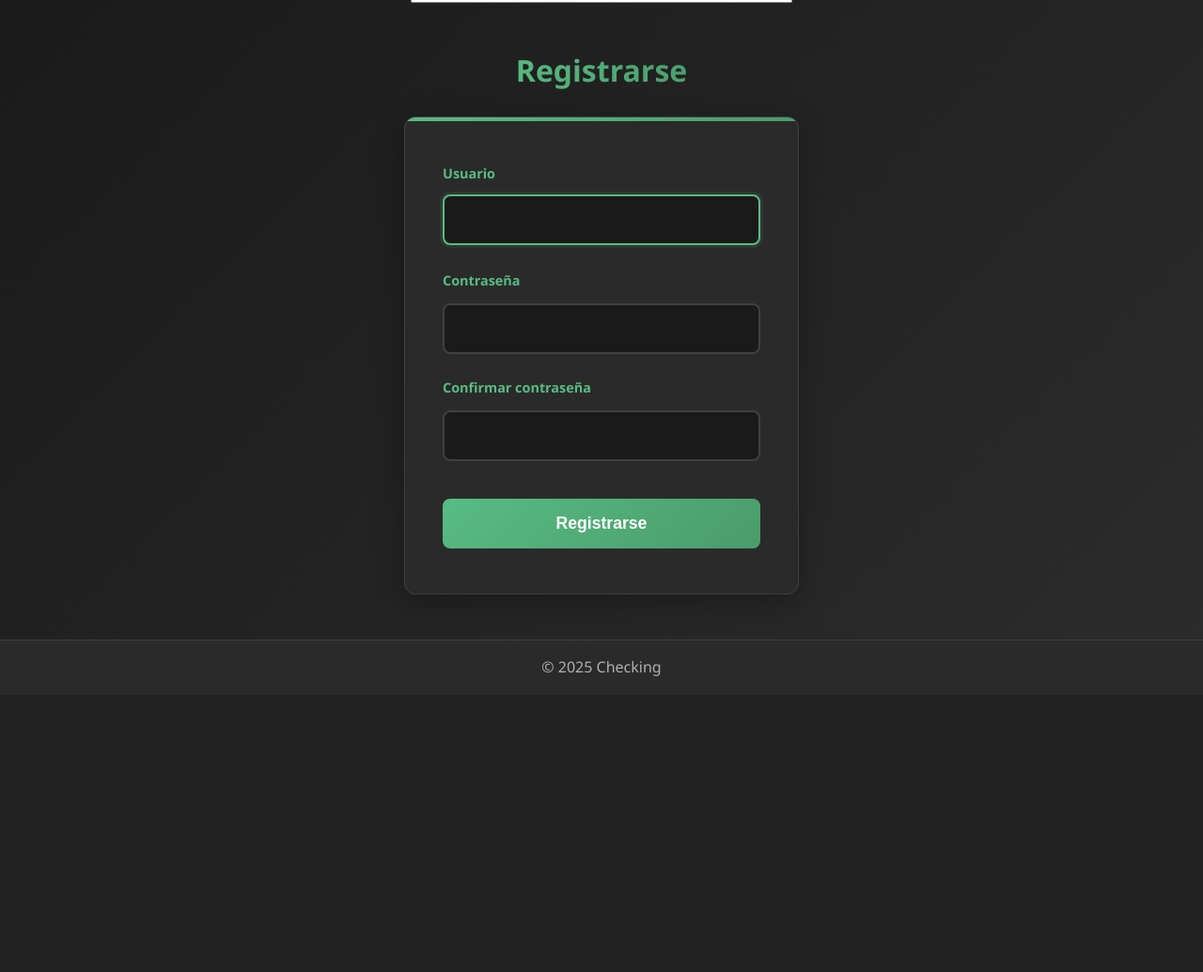
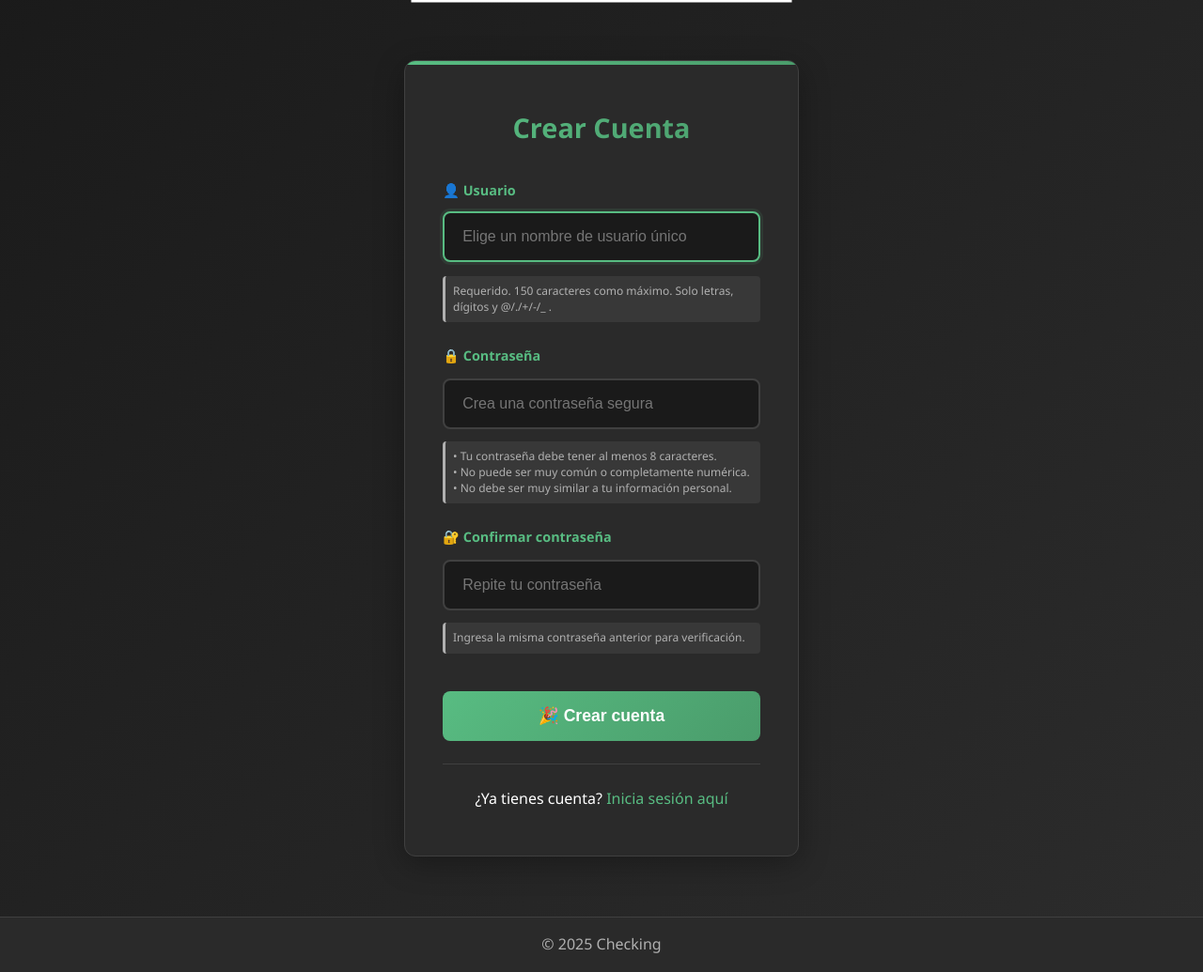
Before and after one commit to Jesus-Iniesta/Checador, a Django app: page /register/ in a window 1280 px wide. Shown: the part 60-1095 px from the top of the page at 94% size. Before the commit the page ends 780 px from the top, so only its background shows below. Run offline with Django 5.2, Linux system fonts and the light colour scheme; parts of the project's set-up code (start-up, migrations or seed data) failed here and were passed over; some libraries are stand-ins or nearby versions.

Commit message:
feat: Mejoras en los formularios para mensajes de errores

```diff
--- a/Checks/urls.py
+++ b/Checks/urls.py
@@ -6,8 +6,9 @@ from . import views
 
 app_name = 'Checks'
 urlpatterns = [
+    path('', views.home, name='home'),  # URL raíz que va al home
     path('register/', views.register, name='register'),
     path('login/', auth_views.LoginView.as_view(template_name='login/login.html'), name='login'),
-    path('home/', views.home, name='home'),
+    path('home/', views.home, name='home'),  # Mantener esta por compatibilidad
     path('logout/', LogoutView.as_view(next_page='Checks:login'), name='logout'),
 ]
--- a/Checks/views.py
+++ b/Checks/views.py
@@ -1,5 +1,7 @@
 from django.contrib.auth.decorators import login_required
 from django.contrib.auth.forms import UserCreationForm
+from django.contrib import messages
+from django.contrib.auth import login
 from django.shortcuts import render, redirect
 from Checks.models import WorkSession
 from django.utils import timezone
@@ -11,8 +13,15 @@ def register(request):
     if request.method == "POST":
         form = UserCreationForm(request.POST)
         if form.is_valid():
-            form.save()
+            user = form.save()
+            username = form.cleaned_data.get('username')
+            messages.success(request, f'¡Cuenta creada exitosamente para {username}! Ahora puedes iniciar sesión.')
+            # Opcional: Iniciar sesión automáticamente después del registro
+            # login(request, user)
+            # return redirect('Checks:home')
             return redirect('Checks:login')
+        else:
+            messages.error(request, 'Por favor corrige los errores en el formulario.')
     else:
         form = UserCreationForm()
     return render(request, 'login/register.html', {'form': form})
--- a/templates/login/register.html
+++ b/templates/login/register.html
@@ -1,26 +1,76 @@
 {% extends "base/base.html" %}
 {% load static %}
 {% load widget_tweaks %}
+
+{% block title %}Registrarse - Checking{% endblock %}
 {% block extra_css %}
     <link href="{% static 'css/login.css' %}" rel="stylesheet">
 {% endblock %}
 
 {% block content %}
-<h2>Registrarse</h2>
-<form class="form" method="post">
-    {% csrf_token %}
-    <span class="input-span">
-        <label for="{{ form.username.id_for_label }}" class="label">Usuario</label>
-        {{ form.username|add_class:"user" }}
-    </span>
-    <span class="input-span">
-        <label for="{{ form.password1.id_for_label }}" class="label">Contraseña</label>
-        {{ form.password1|add_class:"password" }}
-    </span>
-    <span class="input-span">
-        <label for="{{ form.password2.id_for_label }}" class="label">Confirmar contraseña</label>
-        {{ form.password2|add_class:"password" }}
-    </span>
-    <input class="submit" type="submit" value="Registrarse" />
-</form>
+<div class="form-container">
+    <form class="form" method="post">
+        <h2 class="form-title">Crear Cuenta</h2>
+        {% csrf_token %}
+
+        {% if form.non_field_errors %}
+            <ul class="errorlist">
+                {% for error in form.non_field_errors %}
+                    <li>{{ error }}</li>
+                {% endfor %}
+            </ul>
+        {% endif %}
+
+        <div class="input-span">
+            <label for="{{ form.username.id_for_label }}" class="label">👤 Usuario</label>
+            {{ form.username|add_class:"user"|attr:"placeholder:Elige un nombre de usuario único" }}
+            {% if form.username.errors %}
+                <ul class="errorlist">
+                    {% for error in form.username.errors %}
+                        <li>{{ error }}</li>
+                    {% endfor %}
+                </ul>
+            {% endif %}
+            <small class="help-text">Requerido. 150 caracteres como máximo. Solo letras, dígitos y @/./+/-/_ .</small>
+        </div>
+
+        <div class="input-span">
+            <label for="{{ form.password1.id_for_label }}" class="label">🔒 Contraseña</label>
+            {{ form.password1|add_class:"password"|attr:"placeholder:Crea una contraseña segura" }}
+            {% if form.password1.errors %}
+                <ul class="errorlist">
+                    {% for error in form.password1.errors %}
+                        <li>{{ error }}</li>
+                    {% endfor %}
+                </ul>
+            {% endif %}
+            <small class="help-text">
+                • Tu contraseña debe tener al menos 8 caracteres.<br>
+                • No puede ser muy común o completamente numérica.<br>
+                • No debe ser muy similar a tu información personal.
+            </small>
+        </div>
+
+        <div class="input-span">
+            <label for="{{ form.password2.id_for_label }}" class="label">🔐 Confirmar contraseña</label>
+            {{ form.password2|add_class:"password"|attr:"placeholder:Repite tu contraseña" }}
+            {% if form.password2.errors %}
+                <ul class="errorlist">
+                    {% for error in form.password2.errors %}
+                        <li>{{ error }}</li>
+                    {% endfor %}
+                </ul>
+            {% endif %}
+            <small class="help-text">Ingresa la misma contraseña anterior para verificación.</small>
+        </div>
+
+        <input class="submit" type="submit" value="🎉 Crear cuenta" />
+
+        <div class="form-footer">
+            <span class="span">¿Ya tienes cuenta?
+                <a href="{% url 'Checks:login' %}" class="form-link">Inicia sesión aquí</a>
+            </span>
+        </div>
+    </form>
+</div>
 {% endblock %}
```
Also changed, not shown: templates/login/login.html (+45 -13 lines).
